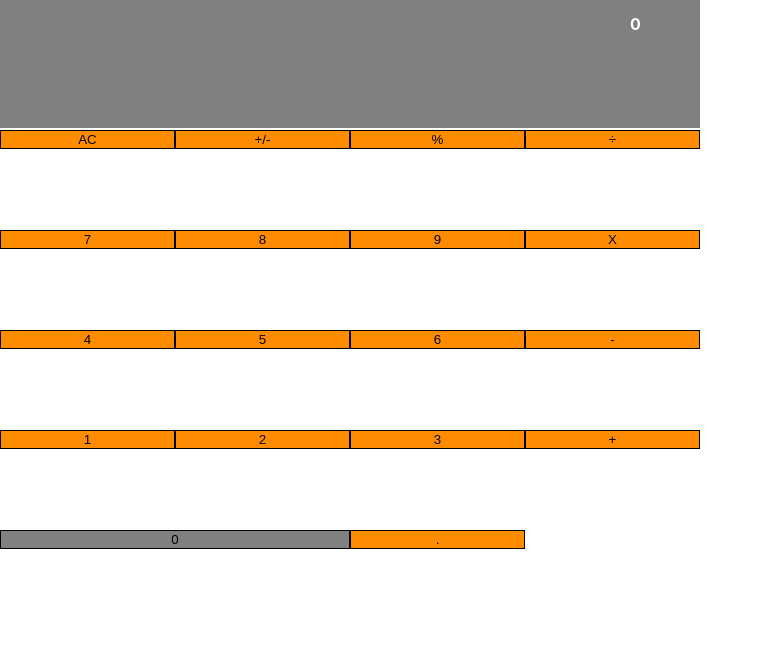
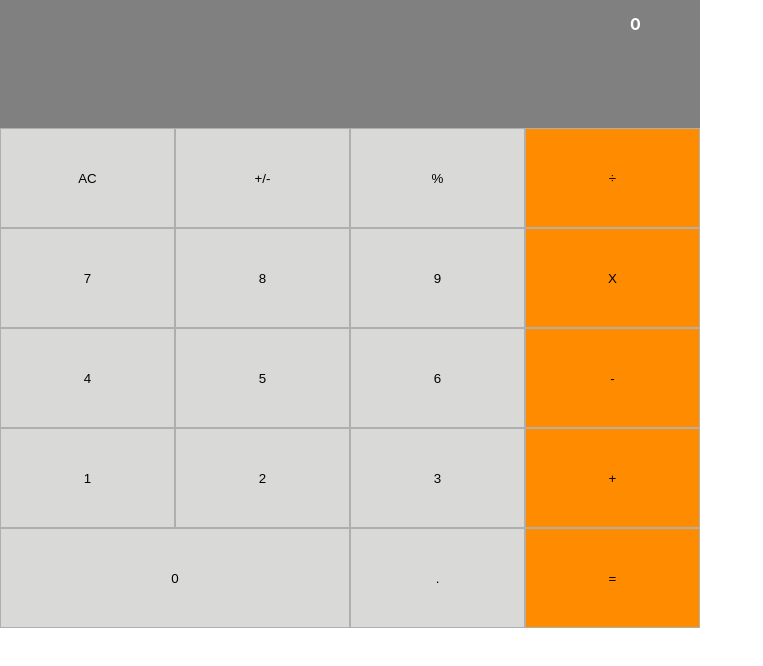
Before and after one commit to samgaco/calculator-react, a React (Create React App) app: page / in a window 1280 px wide. Shown: the top 666 px of the page, without its empty margins (0-763 px from the left). Built offline with nearby package versions, Linux system fonts and the light colour scheme.

Commit message:
Required changes, added equal button, passed color grey props to all the buttons not in the rightmost part of the calculator

```diff
--- a/src/assets/style.css
+++ b/src/assets/style.css
@@ -11,9 +11,10 @@
 
 button {
   width: 25%;
+  height: 100%;
   text-align: center;
   color: black;
-  border: 1px solid black;
+  border: 1px solid rgb(175, 175, 175);
   background: #ff8c00;
 }
 
--- a/src/assets/style.json
+++ b/src/assets/style.json
@@ -1,6 +1,6 @@
 {
-    "color": {
-      "grey": "#ddd",
+    "colorPal": {
+      "grey": "#d9dad8",
       "orange": "#ff8c00"
     },
     "buttonWidth": {
--- a/src/components/Button.js
+++ b/src/components/Button.js
@@ -5,7 +5,7 @@ import PropTypes from 'prop-types';
 import style from '../assets/style.json';
 
 const whatStyle = (color, wide) => ({
-  background: color,
+  background: color === 'grey' ? style.colorPal.grey : style.colorPal.orange,
   width: wide ? style.buttonWidth.wide : style.buttonWidth.normal,
 });
 
@@ -25,6 +25,6 @@ Button.propTypes = {
   wide: PropTypes.bool,
 };
 
-Button.defaultProps = { color: style.color.orange, wide: false };
+Button.defaultProps = { color: style.colorPal.orange, wide: false };
 
 export default Button;
--- a/src/components/ButtonPanel.js
+++ b/src/components/ButtonPanel.js
@@ -7,32 +7,33 @@ class ButtonPanel extends React.Component {
     return (
       <div>
         <div className="gbutton group-1">
-          <Button buttonName="AC" />
-          <Button buttonName="+/-" />
-          <Button buttonName="%" />
+          <Button buttonName="AC" color="grey" />
+          <Button buttonName="+/-" color="grey" />
+          <Button buttonName="%" color="grey" />
           <Button buttonName="÷" />
         </div>
         <div className="gbutton group-2">
-          <Button buttonName="7" />
-          <Button buttonName="8" />
-          <Button buttonName="9" />
+          <Button buttonName="7" color="grey" />
+          <Button buttonName="8" color="grey" />
+          <Button buttonName="9" color="grey" />
           <Button buttonName="X" />
         </div>
         <div className="gbutton group-3">
-          <Button buttonName="4" />
-          <Button buttonName="5" />
-          <Button buttonName="6" />
+          <Button buttonName="4" color="grey" />
+          <Button buttonName="5" color="grey" />
+          <Button buttonName="6" color="grey" />
           <Button buttonName="-" />
         </div>
         <div className="gbutton group-4">
-          <Button buttonName="1" />
-          <Button buttonName="2" />
-          <Button buttonName="3" />
+          <Button buttonName="1" color="grey" />
+          <Button buttonName="2" color="grey" />
+          <Button buttonName="3" color="grey" />
           <Button buttonName="+" />
         </div>
         <div className="gbutton group-5">
           <Button buttonName="0" color="grey" wide />
-          <Button buttonName="." />
+          <Button buttonName="." color="grey" />
+          <Button buttonName="=" />
         </div>
       </div>
     );
```
